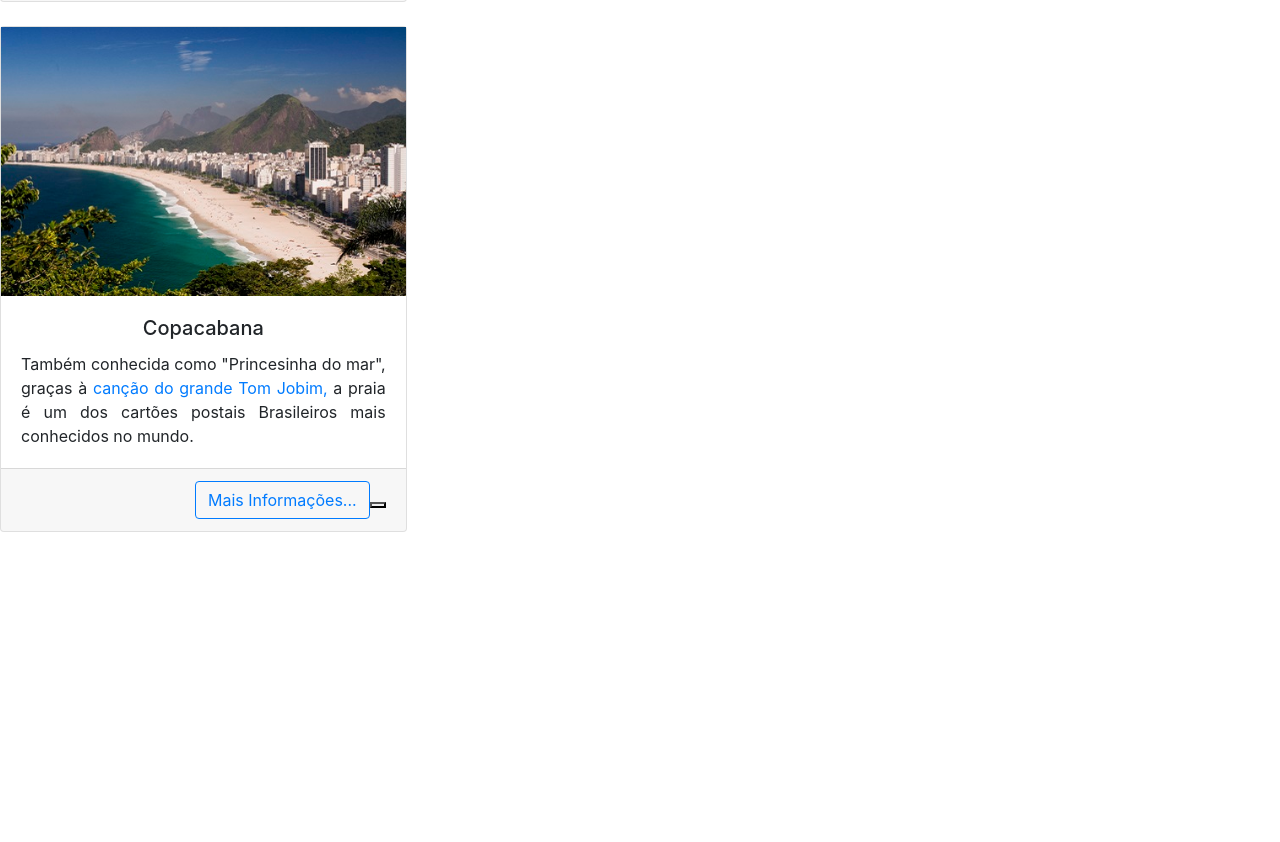
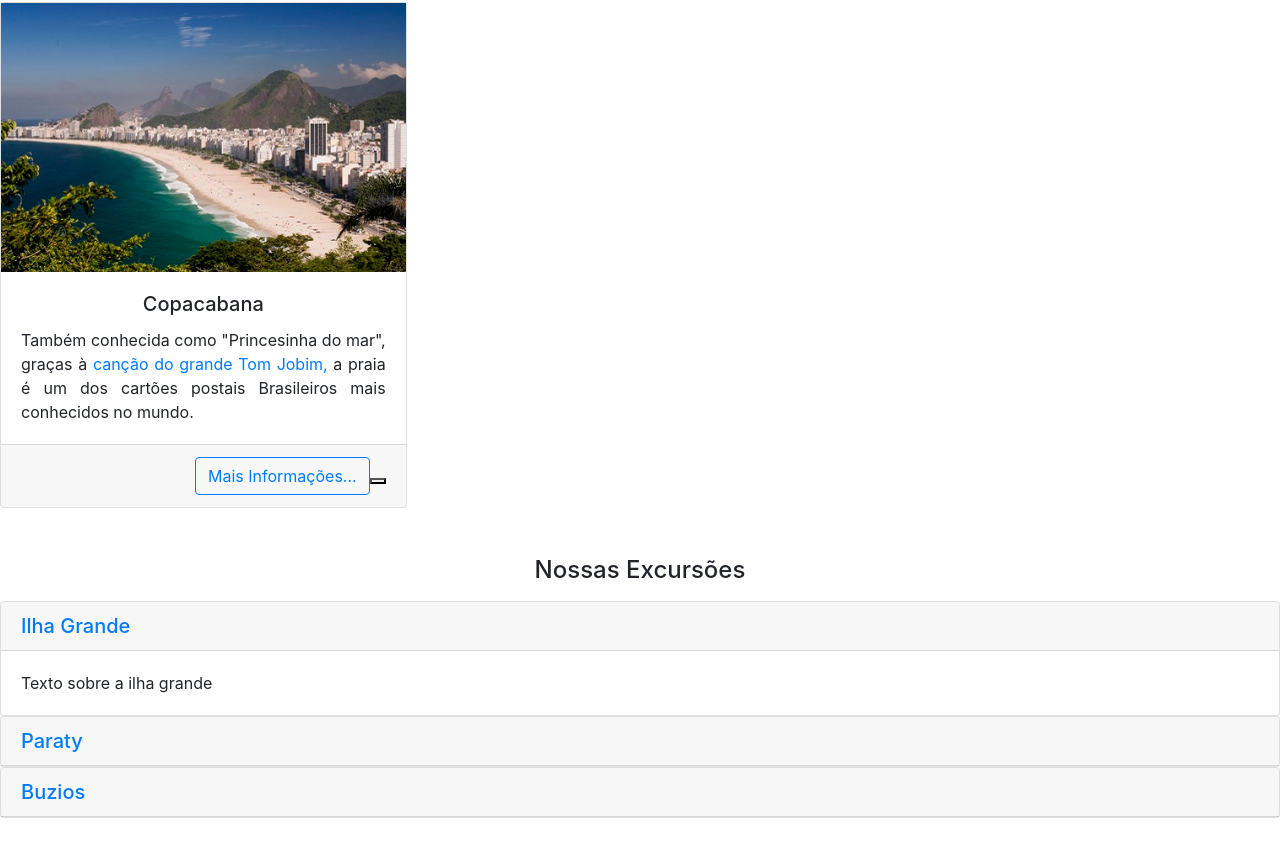
Before and after one commit to LucasBR96/RIO-TURISMO, a plain HTML site: page index.html in a window 1280 px wide. Shown: the part 1130-1972 px from the top of the page. Before the commit the page ends 1710 px from the top, so only its background shows below. Drawn offline with Linux system fonts and the light colour scheme.

Commit message:
pausa antes de aprender html

```diff
--- a/index.html
+++ b/index.html
@@ -59,8 +59,7 @@
    </nav>
    <div class="bgimage" style = "margin-top: 69px;"></div>
 
-   <br>
-
+<!-- Aqui começa o codigo dos passeios ############################################## -->
    <h4 id="passeios" class="text-center mb-3">Nossos Passeios</h4>
    <div class="row mb-4">
 	   <div class="col-lg-4 col-md-6">
@@ -123,7 +122,7 @@
 				   <p class="card-text text-justify">
 					   Também conhecida como "Princesinha do mar", graças à
 					   <a href="#"
-					       onclick="return false"
+					       onclick="return false;"
 					       data-trigger="hover"
 					       data-toogle="tooltip"
 					       data-palcement="top"
@@ -145,9 +144,83 @@
 		   </div>
 	   </div>
    </div>
-   <script src="assets/js/jquery-3.3.1.js"></script>
-   <script src="assets/js/popper.js"></script>
-   <script src="assets/js/bootstrap.js"></script>
-   <script src="assets/js/script.js"></script>
+
+	<!-- Aqui começa o codigo dos passeios ######################################## -->
+
+	<h4 id="excursoes" class="text-center mb-3">Nossas Excursões</h4>
+	<div class="mb-4">
+		<div class="acordion mb4" id="id-accordion">
+
+			<div class="card">
+				<div id ="header-id-ilha" class="card-header">
+					<h5 class="mb-0">
+						<a href="#id-ilha" data-toggle="collapse"
+						   aria-expanded="true"
+						   aria-controls="id-ilha">
+						   Ilha Grande
+						</a>
+					</h5>
+				</div>
+				<div id="id-ilha" class="collapse show"
+				data-parent ="#id-accordion"
+				aria-labelledby="header-id-ilha">
+					<div class="card-body">
+						Texto sobre a ilha grande<br>
+					</div>
+				</div>
+			</div>
+
+			<div class="card">
+				<div id ="header-id-paraty" class="card-header">
+					<h5 class="mb-0">
+						<a href="#id-paraty" data-toggle="collapse"
+						   aria-expanded="true"
+						   aria-controls="id-ilha">
+						   Paraty
+						</a>
+					</h5>
+				</div>
+				<div id="id-paraty" class="collapse"
+				data-parent ="#id-accordion"
+				aria-labelledby="header-id-paraty">
+					<div class="card-body">
+						Texto sobre Paraty<br>
+					</div>
+				</div>
+			</div>
+
+			<div class="card">
+				<div id ="header-id-buzios" class="card-header">
+					<h5 class="mb-0">
+						<a href="#id-buzios" data-toggle="collapse"
+						   aria-expanded="true"
+						   aria-controls="id-buzios">
+						   Buzios
+						</a>
+					</h5>
+				</div>
+				<div id="id-buzios" class="collapse"
+				data-parent ="#id-accordion"
+				aria-labelledby="header-id-buzios">
+					<div class="card-body">
+						Texto sobre Buzios<br>
+					</div>
+				</div>
+			</div>
+
+		</div>
+
+		<div class="col-lg-4 col-md-6">
+		</div>
+
+		<div class="col-lg-4 col-md-6">
+		</div>
+	</div>
+
+
+	<script src="assets/js/jquery-3.3.1.js"></script>
+	<script src="assets/js/popper.js"></script>
+	<script src="assets/js/bootstrap.js"></script>
+	<script src="assets/js/script.js"></script>
 </body>
 </html>
```
